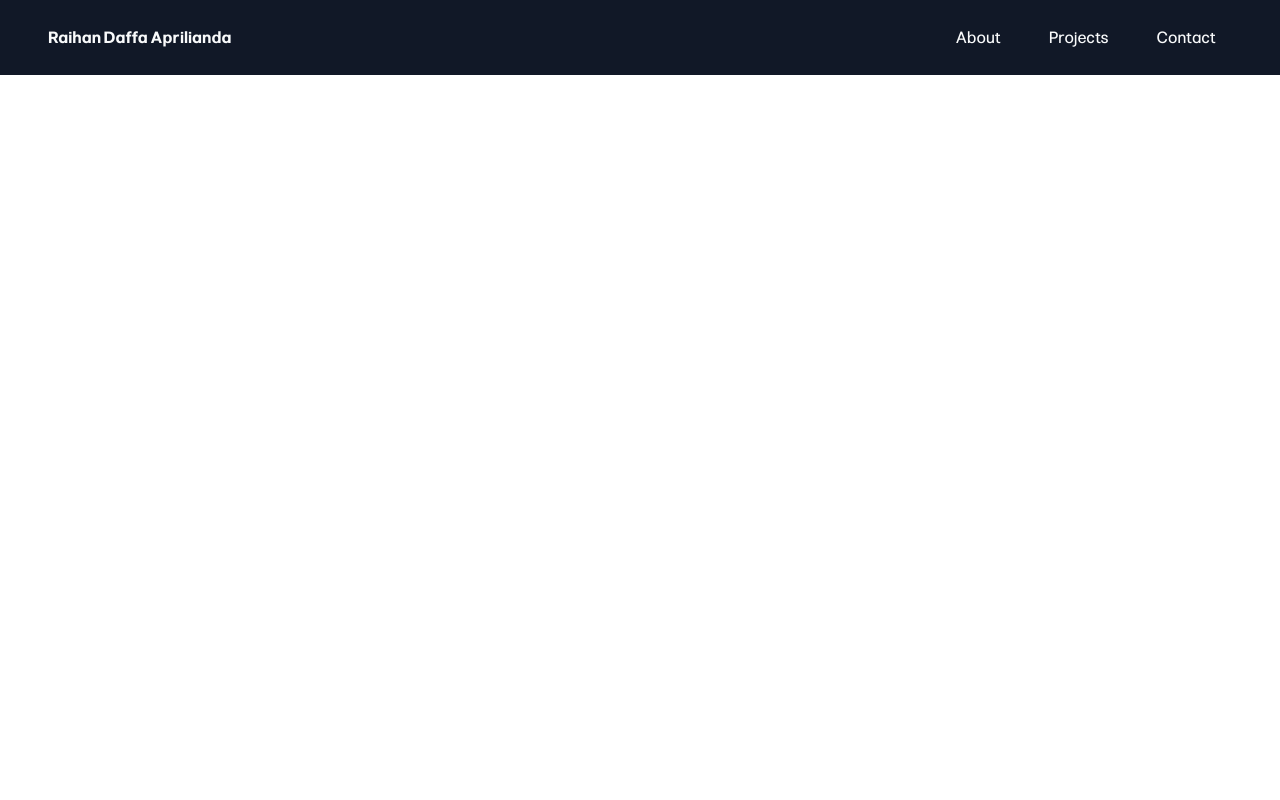
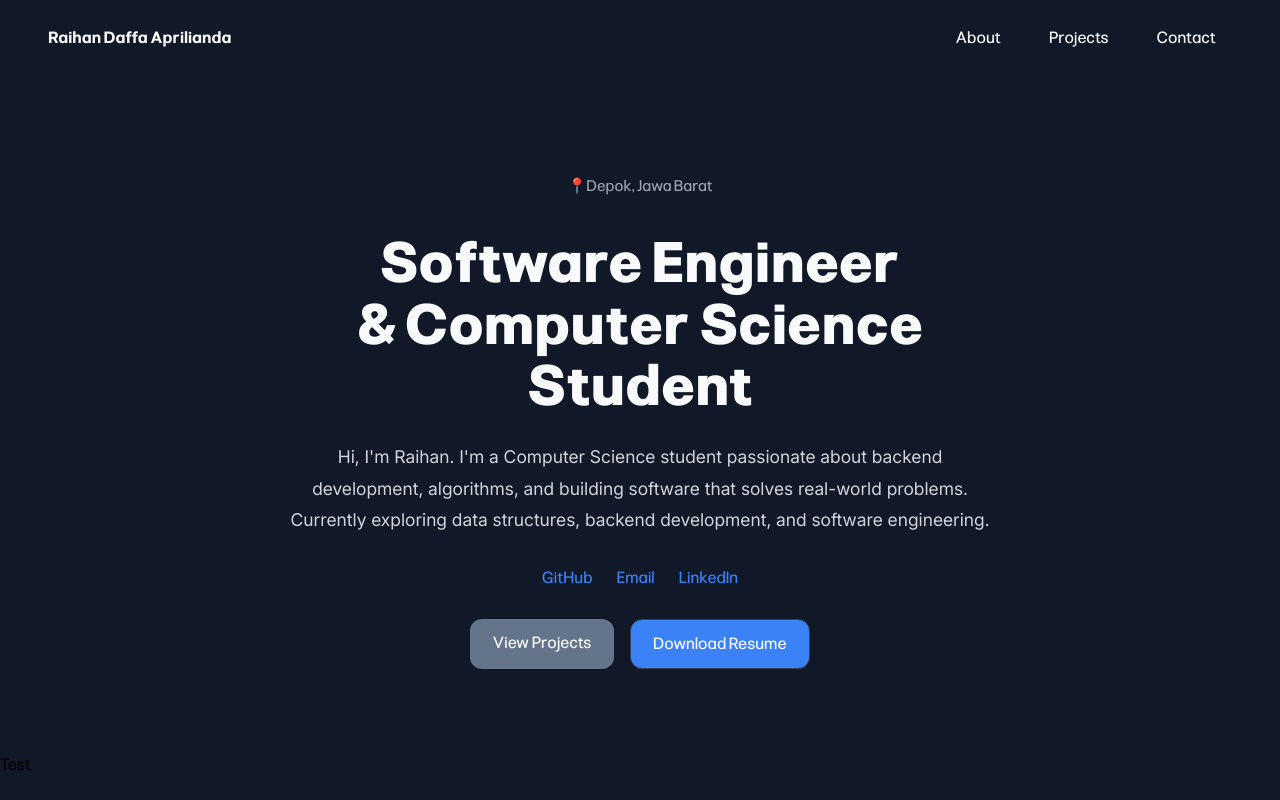
Before and after one commit to RaihannD/personal-website, a plain HTML site: page index.html in a window 1280 px wide. Drawn offline with Linux system fonts and the light colour scheme.

Commit message:
create hero section

```diff
--- a/css/style.css
+++ b/css/style.css
@@ -4,7 +4,7 @@
 }
 
 @font-face {
-    font-family: inter;
+    font-family: Inter;
     src: url("../assets/fonts/Inter-VariableFont_opsz\,wght.ttf");
 }
 
@@ -14,9 +14,14 @@
 
 body {
     margin: 0;
-    font-family: "Pliant", "inter", sans-serif;
+    font-family: "Pliant", "Inter", sans-serif;
+
+    background-color: #111827;
 }
 
+/*
+    Navigation bar box
+*/
 .navbar {
     display: flex;
 
@@ -28,21 +33,27 @@ body {
     padding: 1rem 3rem;
 }
 
+/*
+    Name in navigation bar
+*/
 #name {
     color: #F9FAFB;
     font-weight: 600;
 }
 
-#menuItem {
+/*
+    Navigation bar menus
+    includes about, projects, and contact
+*/
+#menu-item {
     display: flex;
     gap: 1rem;
 }
 
-.navItem {
-    color: #F9FAFB;
-}
-
-#menuItem a {
+/*
+    Navigation bar menu styling
+*/
+#menu-item a {
     display: inline-block;
 
     text-decoration: none;
@@ -57,11 +68,132 @@ body {
         transform 0.2s ease;
 }
 
-#menuItem a:hover {
+/*
+    Navigation bar menu hover property
+*/
+#menu-item a:hover {
     background-color: #1F2937;
 
     transform: translateY(-2px);
 }
 
-#contact{
+/*
+    Introductory about section styling
+*/
+.about {
+    min-height: 85vh;
+
+    display: flex;
+    justify-content: center;
+    align-items: center;
+
+    text-align: center;
+
+    color: #F9FAFB;
+
+    padding: 2rem;
 }
+
+/*
+    Set max width of about content
+*/
+.about-content {
+    max-width: 700px;
+}
+
+/*
+    location styling
+*/
+.location {
+    color: #9CA3AF;
+    margin-bottom: 1rem;
+
+    font-size: 0.95rem;
+}
+
+/*
+    About section main title styling
+*/
+#about-title {
+    font-size: 3.5rem;
+    line-height: 1.1;
+
+    margin-bottom: 1.5rem;
+}
+
+/*
+    About section text styling
+*/
+#about-text {
+    color: #D1D5DB;
+
+    font-family: "Inter", sans-serif;
+
+    font-size: 1.1rem;
+    line-height: 1.8;
+
+    margin-bottom: 2rem;
+}
+
+/*
+    Contact information styling
+*/
+.contact-links {
+    display: flex;
+    justify-content: center;
+    gap: 1.5rem;
+
+    margin-bottom: 2rem;
+}
+
+.contact-links a {
+    text-decoration: none;
+    color: #3B82F6;
+
+    transition: color 0.2s ease;
+}
+
+/*
+    Contact hover property
+*/
+.contact-links a:hover {
+    color: #F9FAFB;
+}
+
+/*
+    About section hero button styling and animation
+*/
+.hero-buttons {
+    display: flex;
+    justify-content: center;
+    gap: 1rem;
+}
+
+.projects-btn, .resume-btn {
+    text-decoration: none;
+
+    padding: 0.9rem 1.4rem;
+
+    border-radius: 12px;
+
+    transition: all 0.2s ease;
+}
+
+.projects-btn {
+    background-color: #64748B;
+    color: #F9FAFB;
+}
+
+.projects-btn:hover {
+    transform: translateY(-2px);
+}
+
+.resume-btn {
+    border: 1px solid #374151;
+    background-color: #3B82F6;
+    color: #F9FAFB;
+}
+
+.resume-btn:hover {
+    background-color: #1F2937;
+}
--- a/index.html
+++ b/index.html
@@ -9,20 +9,20 @@
 <body>
     <header>
         <nav class="navbar">
-            <div class="navItem" id="name">
+            <div class="nav-item" id="name">
                 Raihan Daffa Aprilianda
             </div>
 
-            <div id="menuItem">
-                <div class="navItem">
+            <div id="menu-item">
+                <div class="nav-item">
                     <a href="">About</a>
                 </div>
 
-                <div class="navItem">
+                <div class="nav-item">
                     <a href="">Projects</a>
                 </div>
 
-                <div class="navItem">
+                <div class="nav-item">
                     <a href="">Contact</a>
                 </div>
 
@@ -31,7 +31,47 @@
         </nav>
     </header>
 
-    <main></main>
+    <main>
+        <div class="about">
+            <div class="about-content">
+
+                <p class="location">
+                    📍Depok, Jawa Barat
+                </p>
+
+                <h1 id="about-title">
+                    Software Engineer <br>
+                    & Computer Science Student
+                </h1>
+
+                <p id="about-text">
+                    Hi, I'm Raihan. I'm a Computer Science student
+                    passionate about backend development, algorithms,
+                    and building software that solves real-world problems.
+                    Currently exploring data structures, backend development,
+                    and software engineering.
+                </p>
+
+                <div class="contact-links">
+                    <a href="" target="_blank">GitHub</a>
+                    <a href="" target="_blank">Email</a>
+                    <a href="" target="_blank">LinkedIn</a>
+                </div>
+
+                <div class="hero-buttons">
+                    <a href="" class="projects-btn">
+                        View Projects
+                    </a>
+
+                    <a href="" class="resume-btn">
+                        Download Resume
+                    </a>
+                </div>
+            </div>
+        </div>
+
+        <div>Test</div>
+    </main>
 
     <footer></footer>
 </body>
```
